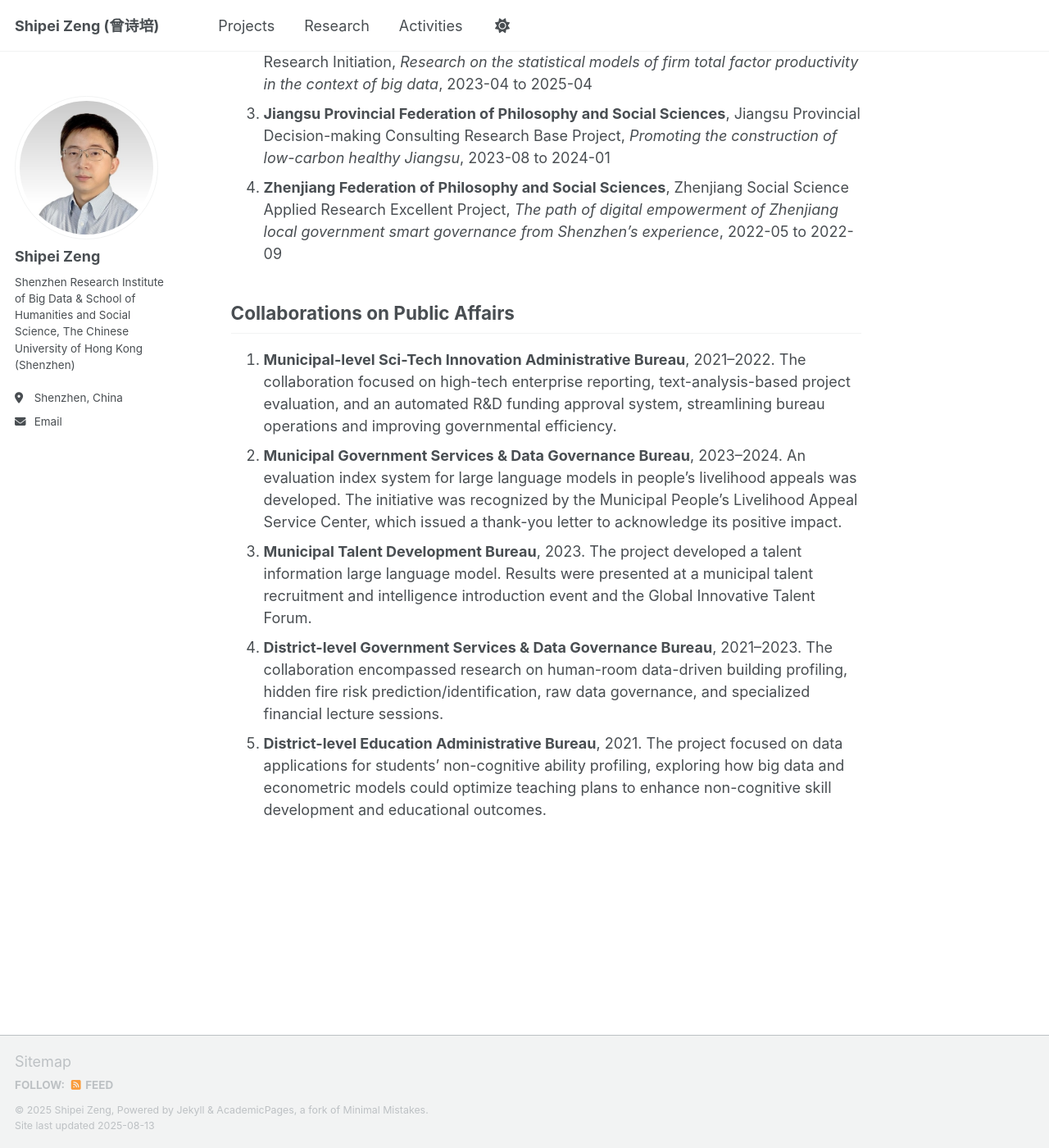
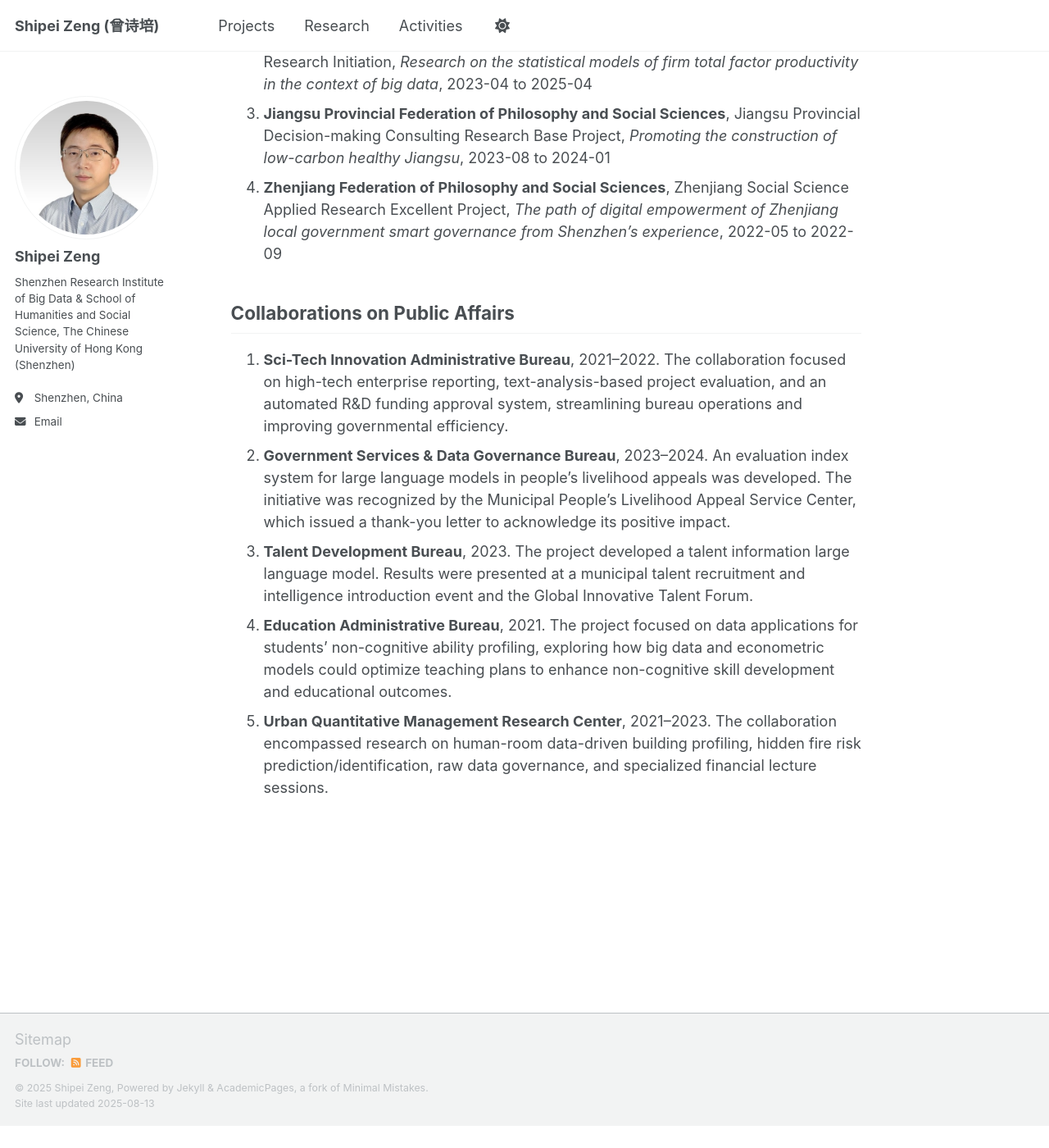
Before and after one commit to shipei-zeng/shipei-zeng.github.io, a Jekyll site: the page built from _pages/projects.md, in a window 1280 px wide and 1400 px high, scrolled down 959 px. Shown: the whole window at 82% size. Built offline with Jekyll 4.4.1, drawn with Linux system fonts in a browser that asks for light colours; a script that is not in the unit is left out; after the commit the page ends 2332 px from its top, so only the background shows below that.

Commit message:
Update projects.md

```diff
--- a/_pages/projects.md
+++ b/_pages/projects.md
@@ -24,8 +24,8 @@ Research Schemes (PI/Primary Participant)
 
 Collaborations on Public Affairs
 ------
-1. **Municipal-level Sci-Tech Innovation Administrative Bureau**, 2021–2022. The collaboration focused on high-tech enterprise reporting, text-analysis-based project evaluation, and an automated R&D funding approval system, streamlining bureau operations and improving governmental efficiency.
-1. **Municipal Government Services & Data Governance Bureau**, 2023–2024. An evaluation index system for large language models in people's livelihood appeals was developed. The initiative was recognized by the Municipal People's Livelihood Appeal Service Center, which issued a thank-you letter to acknowledge its positive impact.
-1. **Municipal Talent Development Bureau**, 2023. The project developed a talent information large language model. Results were presented at a municipal talent recruitment and intelligence introduction event and the Global Innovative Talent Forum.
-1. **District-level Government Services & Data Governance Bureau**, 2021–2023. The collaboration encompassed research on human-room data-driven building profiling, hidden fire risk prediction/identification, raw data governance, and specialized financial lecture sessions.
-1. **District-level Education Administrative Bureau**, 2021. The project focused on data applications for students' non-cognitive ability profiling, exploring how big data and econometric models could optimize teaching plans to enhance non-cognitive skill development and educational outcomes.
+1. **Sci-Tech Innovation Administrative Bureau**, 2021–2022. The collaboration focused on high-tech enterprise reporting, text-analysis-based project evaluation, and an automated R&D funding approval system, streamlining bureau operations and improving governmental efficiency.
+1. **Government Services & Data Governance Bureau**, 2023–2024. An evaluation index system for large language models in people's livelihood appeals was developed. The initiative was recognized by the Municipal People's Livelihood Appeal Service Center, which issued a thank-you letter to acknowledge its positive impact.
+1. **Talent Development Bureau**, 2023. The project developed a talent information large language model. Results were presented at a municipal talent recruitment and intelligence introduction event and the Global Innovative Talent Forum.
+1. **Education Administrative Bureau**, 2021. The project focused on data applications for students' non-cognitive ability profiling, exploring how big data and econometric models could optimize teaching plans to enhance non-cognitive skill development and educational outcomes.
+1. **Urban Quantitative Management Research Center**, 2021–2023. The collaboration encompassed research on human-room data-driven building profiling, hidden fire risk prediction/identification, raw data governance, and specialized financial lecture sessions.
```
